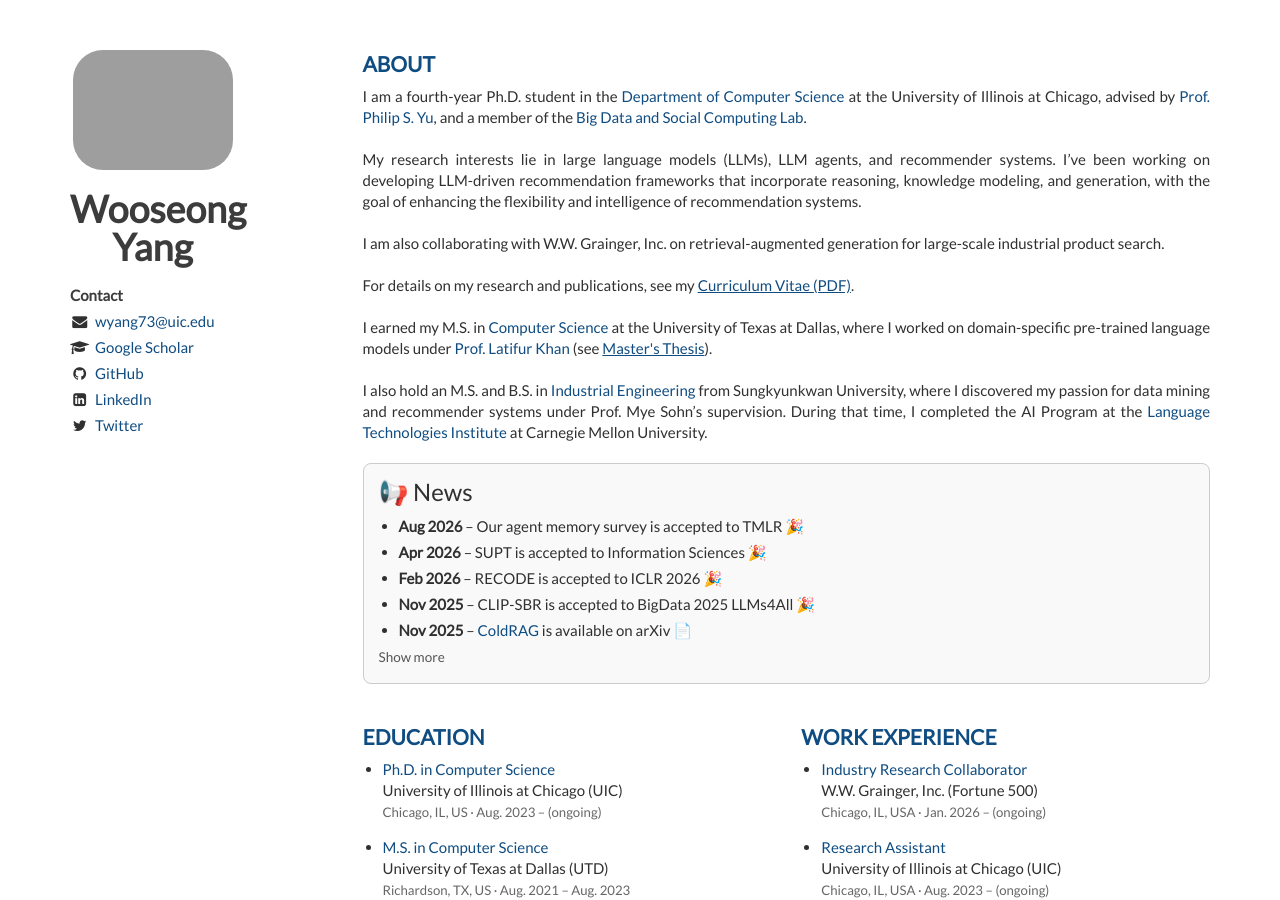
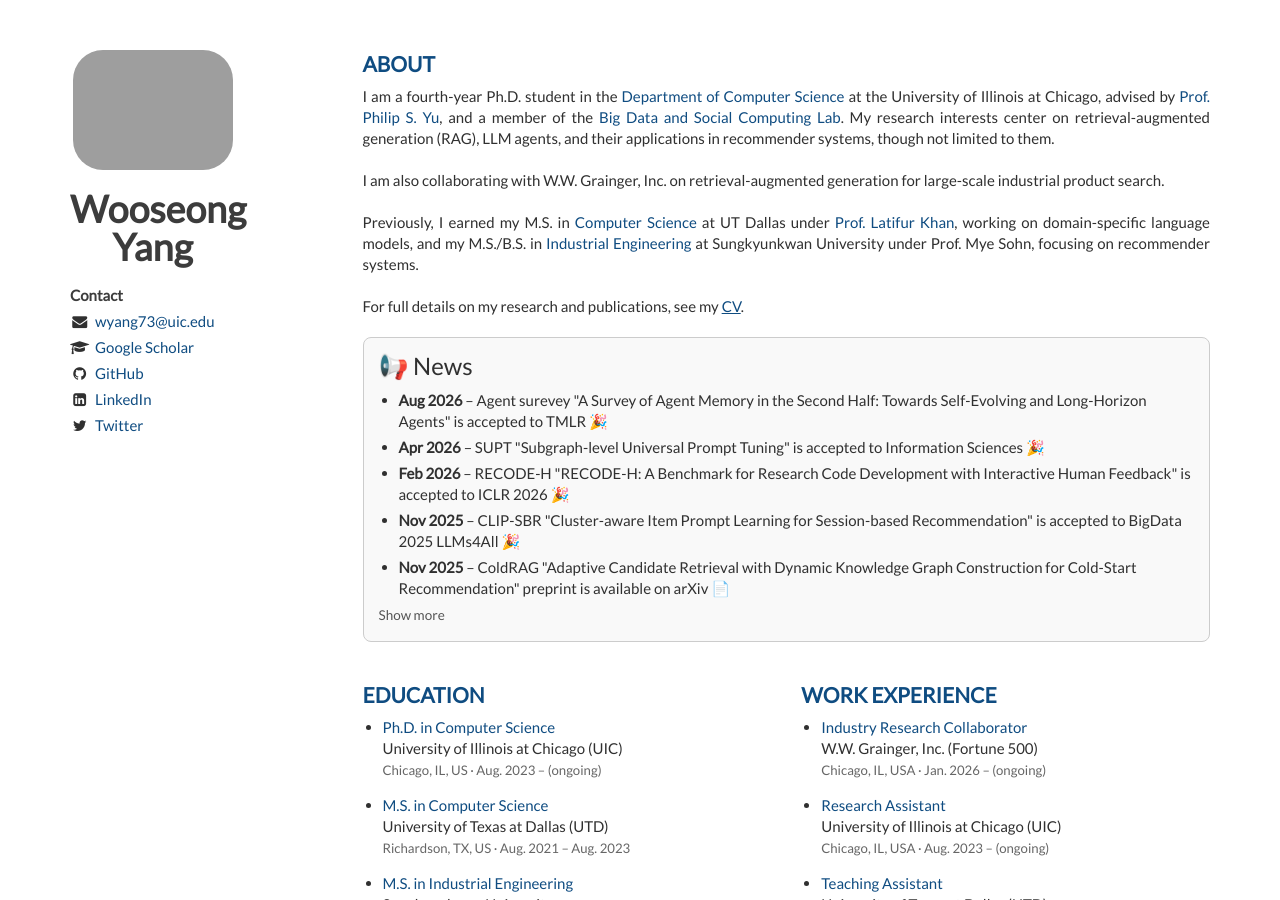
Before and after one commit to WooseongYang/WooseongYang.github.io, a Jekyll site: the page built from index.html, in a window 1280 px wide and 900 px high. Built offline with Jekyll 4.4.1, drawn with Linux system fonts in a browser that asks for light colours; nearby versions of some CDN libraries; the list of posts is cut into pages by our own code.

Commit message:
Revise research interests and update news section
Updated research interests and added new publications to the about section.

```diff
--- a/_includes/about.html
+++ b/_includes/about.html
@@ -5,37 +5,31 @@
         I am a fourth-year Ph.D. student in the
         <a href="https://cs.uic.edu/">Department of Computer Science</a> at the University of Illinois at Chicago, advised by
         <a href="https://www.cs.uic.edu/~psyu/">Prof. Philip S. Yu</a>, and a member of the
-        <a href="https://bdsc-uic.github.io/">Big Data and Social Computing Lab</a>.
-        <br><br>
-        My research interests lie in large language models (LLMs), LLM agents, and recommender systems. I’ve been working on developing LLM-driven recommendation frameworks that incorporate reasoning, knowledge modeling, and generation, with the goal of enhancing the flexibility and intelligence of recommendation systems.
+        <a href="https://bdsc-uic.github.io/">Big Data and Social Computing Lab</a>. My research interests center on retrieval-augmented generation (RAG), LLM agents, and their applications in recommender systems, though not limited to them.
         <br><br>
         I am also collaborating with W.W. Grainger, Inc. on retrieval-augmented generation for large-scale industrial product search.
         <br><br>
-        For details on my research and publications, see my
-        <a href="/CV_WooseongYang_Aug26.pdf" style="text-decoration: underline">Curriculum Vitae (PDF)</a>.
+        Previously, I earned my M.S. in <a href="https://cs.utdallas.edu/">Computer Science</a> at UT Dallas under
+        <a href="https://personal.utdallas.edu/~lkhan/">Prof. Latifur Khan</a>, working on domain-specific language models, and my M.S./B.S. in <a href="https://sme.skku.edu/">Industrial Engineering</a> at Sungkyunkwan University under Prof. Mye Sohn, focusing on recommender systems.
         <br><br>
-        I earned my M.S. in <a href="https://cs.utdallas.edu/">Computer Science</a> at the University of Texas at Dallas, where I worked on domain-specific pre-trained language models under
-        <a href="https://personal.utdallas.edu/~lkhan/">Prof. Latifur Khan</a> (see
-        <a href="/YANG-PRIMARY-2023.pdf" style="text-decoration: underline">Master's Thesis</a>).
-        <br><br>
-        I also hold an M.S. and B.S. in <a href="https://sme.skku.edu/">Industrial Engineering</a> from Sungkyunkwan University, where I discovered my passion for data mining and recommender systems under Prof. Mye Sohn’s supervision. During that time, I completed the AI Program at the
-        <a href="https://www.lti.cs.cmu.edu">Language Technologies Institute</a> at Carnegie Mellon University.
+        For full details on my research and publications, see my
+        <a href="/CV_WooseongYang_Aug26.pdf" style="text-decoration: underline">CV</a>.
       </p>
     </article>
 
 <div style="border: 1px solid #ccc; border-radius: 8px; padding: 15px; background-color: #f9f9f9; margin: 20px 0;">
   <h3 style="margin-top: 0;">📢 News</h3>
   <ul style="padding-left: 20px; margin: 0;">
-    <li><strong>Aug 2026</strong> &ndash; Our agent memory survey is accepted to TMLR 🎉</li>
-    <li><strong>Apr 2026</strong> &ndash; SUPT is accepted to Information Sciences 🎉</li>
-    <li><strong>Feb 2026</strong> &ndash; RECODE is accepted to ICLR 2026 🎉</li>
-    <li><strong>Nov 2025</strong> &ndash; CLIP-SBR is accepted to BigData 2025 LLMs4All 🎉</li>
-    <li><strong>Nov 2025</strong> &ndash; <a href="https://arxiv.org/abs/2505.20773">ColdRAG</a> is available on arXiv 📄</li>
+    <li><strong>Aug 2026</strong> &ndash; Agent surevey "A Survey of Agent Memory in the Second Half: Towards Self-Evolving and Long-Horizon Agents" is accepted to TMLR 🎉</li>
+    <li><strong>Apr 2026</strong> &ndash; SUPT "Subgraph-level Universal Prompt Tuning" is accepted to Information Sciences 🎉</li>
+    <li><strong>Feb 2026</strong> &ndash; RECODE-H "RECODE-H: A Benchmark for Research Code Development with Interactive Human Feedback" is accepted to ICLR 2026 🎉</li>
+    <li><strong>Nov 2025</strong> &ndash; CLIP-SBR "Cluster-aware Item Prompt Learning for Session-based Recommendation" is accepted to BigData 2025 LLMs4All 🎉</li>
+    <li><strong>Nov 2025</strong> &ndash; ColdRAG "Adaptive Candidate Retrieval with Dynamic Knowledge Graph Construction for Cold-Start Recommendation" preprint is available on arXiv 📄</li>
   </ul>
   <details style="margin-top: 6px;">
     <summary style="cursor: pointer; font-size: 90%; color: #555; outline: none;">Show more</summary>
     <ul style="padding-left: 20px; margin: 6px 0 0 0;">
-      <li><strong>Sep 2025</strong> &ndash; LLMInit is accepted to EMNLP 2025 Industry Track 🎉</li>
+      <li><strong>Sep 2025</strong> &ndash; LLMInit "LLMInit: A Free Lunch from Large Language Models for Selective Initialization of Recommendation" is accepted to EMNLP 2025 Industry Track 🎉</li>
     </ul>
   </details>
 </div>
```
